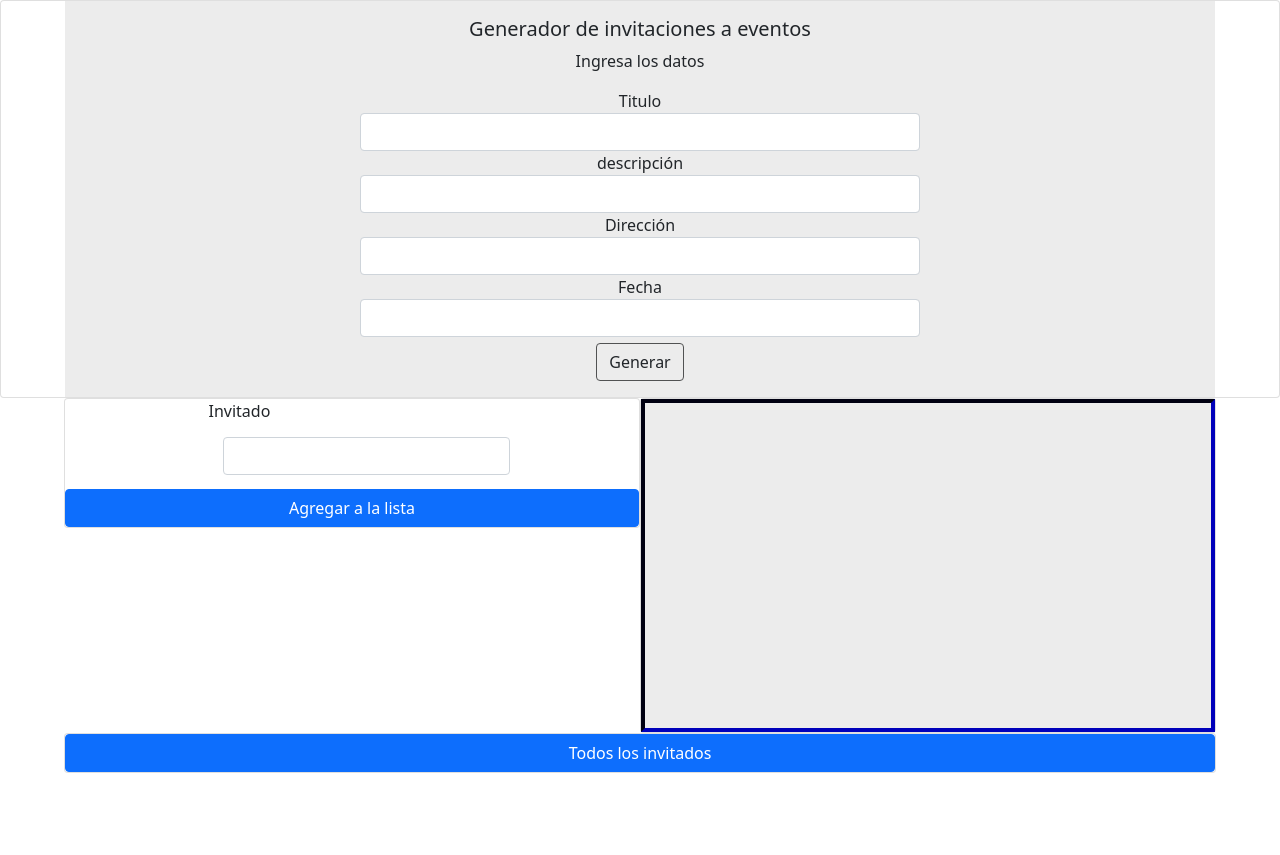
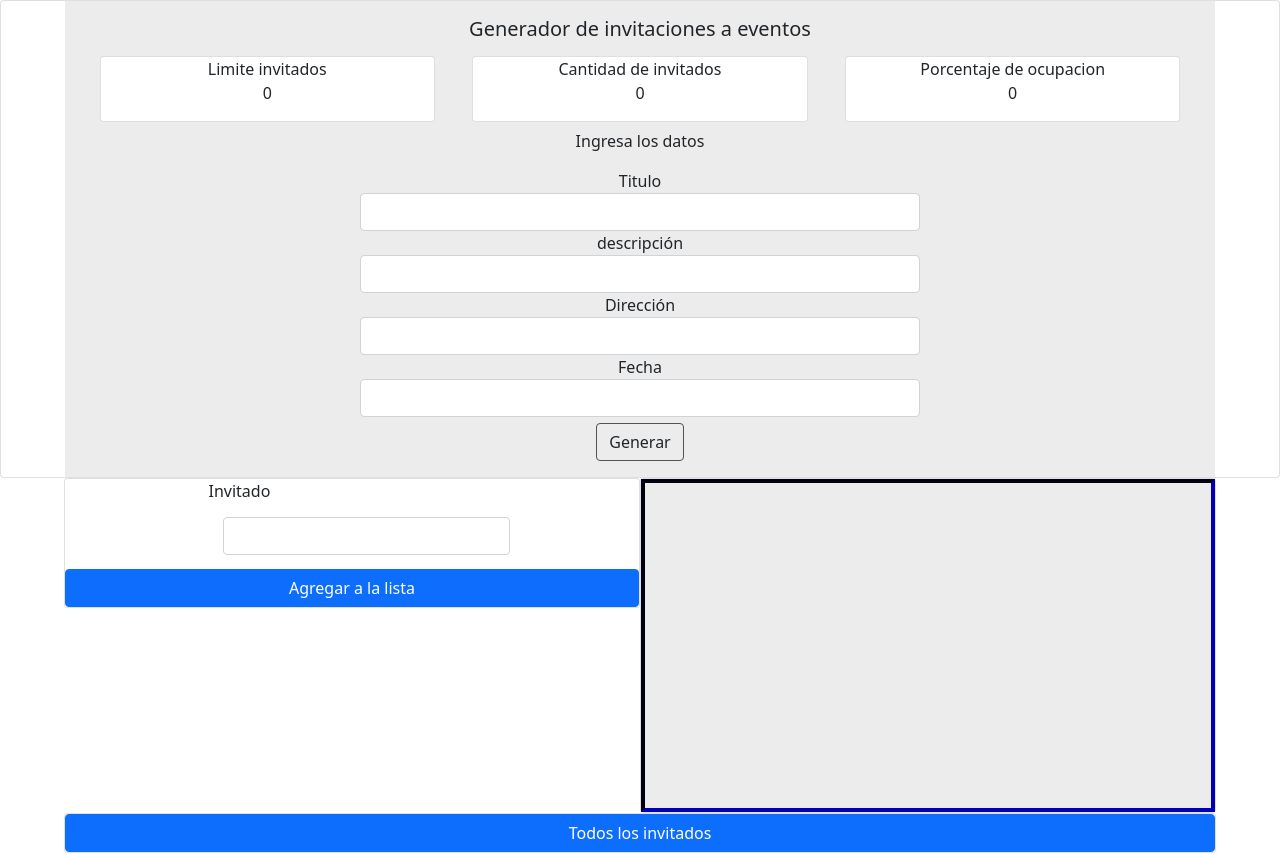
Before and after one commit to martinneme/JS, a plain HTML site: page index.html in a window 1280 px wide. Shown: the top 855 px of the page. Drawn offline with nearby package versions, Linux system fonts and the light colour scheme.

Commit message:
Desafio Interactivo

```diff
--- a/ciclo.js
+++ b/ciclo.js
@@ -3,21 +3,35 @@ const generar = document.querySelector("#generar");
 const add = document.querySelector("#add");
 const allGuest = document.querySelector("#allGuest");
 
+const limiteInvitados = document.querySelector("#limiteInvitados");
+const cantidadDeInvitados = document.querySelector("#cantidadDeInvitados");
+const porcentajeOcupacion = document.querySelector("#porcentajeOcupacion");
+
 let invitados = [];
+let flagLimiteInvitados = 0;
 
-function GetInvitados() {
-    let lista = new Array();
-     lista = localStorage.getItem("listaInvitados");
-
-    return lista;
-  }
+limiteInvitados.textContent = 0;
+cantidadDeInvitados.textContent = 0;
+porcentajeOcupacion.textContent = 0;
 
 
+// * FRAGMENTO EN CONSTRUCCION PARA IMPLEMENTAR GET EN LOCALSTORAGE A FUTURO *
+// function GetInvitados() {
+//   let lista = localStorage.getItem("listaInvitados");
+//   return lista;
+// }
 
 agregar.addEventListener("click", () => {
   let nombre = document.querySelector("#invitado").value;
 
   if (nombre) {
+    if (flagLimiteInvitados == 0) {
+      let cantidad = prompt("ingrese el limite total de invitados:");
+      limiteInvitados.textContent = cantidad;
+      flagLimiteInvitados = 1;
+    }
+
+
     const cardName = document.createElement("DIV");
     const TagName = document.createElement("p");
     const buttonAdd = document.createElement("button");
@@ -42,6 +56,11 @@ agregar.addEventListener("click", () => {
   }
 
   invitados.push(nombre);
+  cantidadDeInvitados.textContent = invitados.length;
+  let AltInvit = invitados.length;
+let result = (AltInvit * 100)/parseInt(limiteInvitados.textContent);
+result = result.toFixed(2);
+porcentajeOcupacion.textContent = result+"%";
   // * FRAGMENTO EN CONSTRUCCION PARA IMPLEMENTAR SET Y GET EN LOCALSTORAGE A FUTURO *
   //   if (localStorage.length != 0) {
   //       let lista=[];
@@ -80,19 +99,19 @@ function addName(addbtn) {
   nombre.textContent = name;
 }
 
-async function allGuestsGenerate(){
+async function allGuestsGenerate() {
   let nombre = document.querySelector("#nombreInvitado");
-for(let i=0;i<invitados.length;i++){
+  for (let i = 0; i < invitados.length; i++) {
     await wait(2);
-        nombre.textContent=invitados[i];
+    nombre.textContent = invitados[i];
     console.log(invitados[i]);
   }
 }
 
-function wait(t){
-    return new Promise(function(resolve){
-        setTimeout(resolve,t*1000);
+function wait(t) {
+  return new Promise(function (resolve) {
+    setTimeout(resolve, t * 1000);
   });
 }
 
-allGuest.addEventListener("click",allGuestsGenerate);
+allGuest.addEventListener("click", allGuestsGenerate);
--- a/index.html
+++ b/index.html
@@ -15,6 +15,18 @@
     <div class="card">
         <div class="card-body">
             <h5 class="card-title">Generador de invitaciones a eventos</h5>
+            <div class="panelControl">
+            <div class="card monitor"> <label for="Limite invitados">Limite invitados</label>
+                <p id="limiteInvitados">100</p>
+            </div>
+            <div class="card monitor"> <label for="Cantidad de invitados">Cantidad de invitados</label>
+                <p id="cantidadDeInvitados">100</p>
+            </div>
+            <div class="card monitor"> <label for="Porcentaje de ocupacion">Porcentaje de ocupacion</label>
+                <p id="porcentajeOcupacion">100</p>
+            </div>
+
+            </div>
             <p class="card-text">Ingresa los datos</p>
             <div class="formArea">
 
--- a/style.css
+++ b/style.css
@@ -1,4 +1,3 @@
-
 .card-body {
     text-align: center;
     margin: auto;
@@ -6,8 +5,19 @@
     background-color: #ECECEC;
 }
 
+.panelControl {
+    display: flex;
+    background-color: #ECECEC;
+    height: 10vh;
 
-.formArea{
+}
+
+.monitor {
+    margin: auto;
+    width: 30%;
+}
+
+.formArea {
     width: 50%;
     margin: auto;
 }
@@ -20,18 +30,19 @@
     justify-content: start;
 }
 
-.CardName,.invitation {
+.CardName,
+.invitation {
     width: 100%;
 
 }
 
-.CardStyleInvitation{
+.CardStyleInvitation {
     margin: auto;
     padding: 5%;
 }
 
-.Card-text{
-    display:flex;
+.Card-text {
+    display: flex;
     text-align: center;
     margin: auto;
     padding: 5%;
@@ -42,7 +53,7 @@
     height: 30%;
 }
 
-.invitation{
+.invitation {
     border: 4px inset #000066;
 
 }
@@ -58,7 +69,7 @@
 }
 
 
-.inputName{
+.inputName {
     margin: 5%;
 }
 
@@ -78,11 +89,11 @@
     color: black;
 }
 
-.btn-width{
+.btn-width {
     width: 100%;
 }
 
-.btn-default{
+.btn-default {
     margin-top: 1%;
     border-color: #515253;
 }
```
Lines whose indentation alone changed are shown as unchanged.
